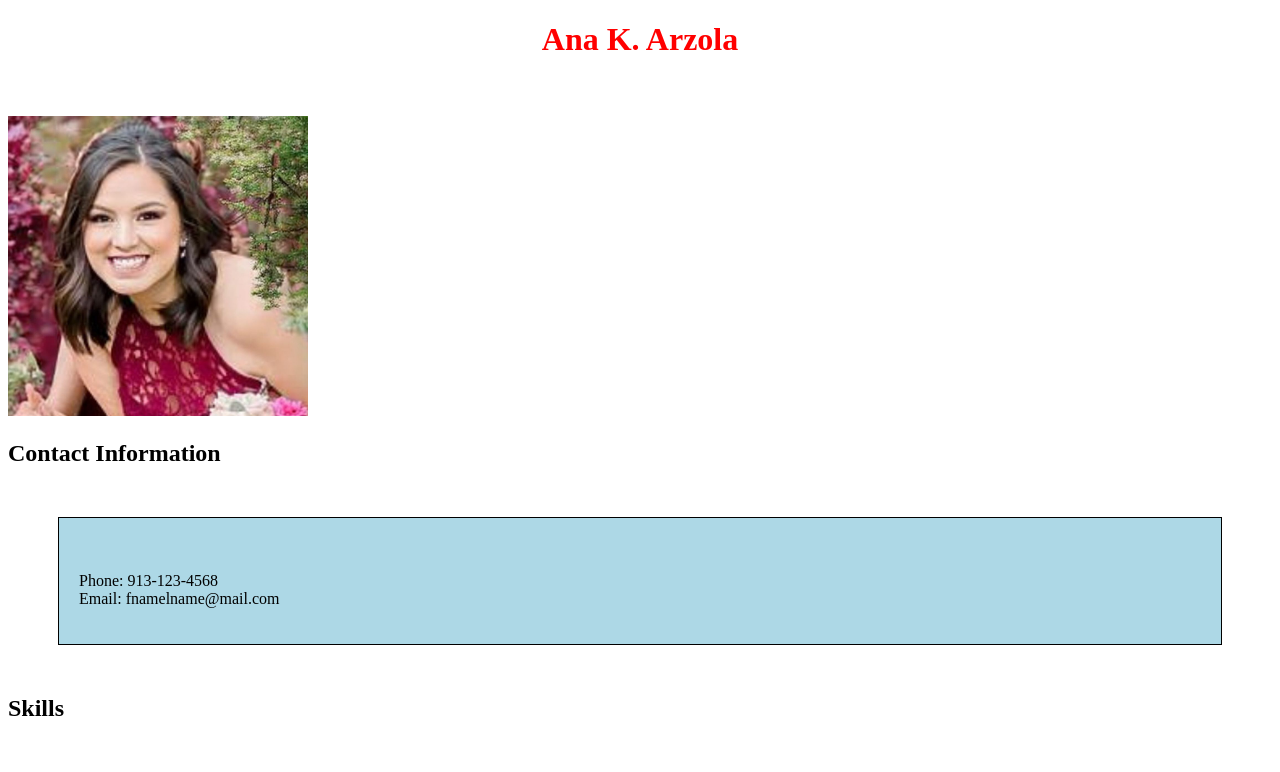
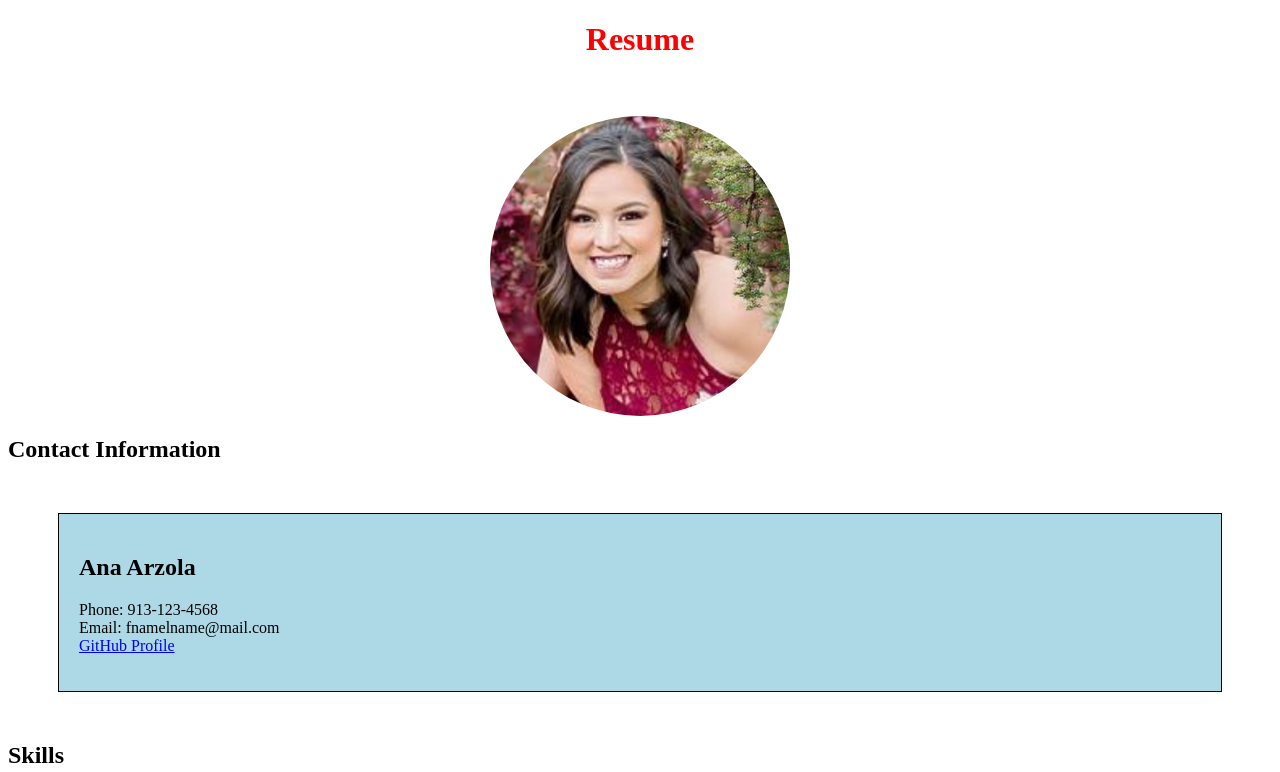
Before and after one commit to KC-LCW-Jan-23-Classroom/js-assignment-4-html-me-something-anaarzla, a website: page index.html in a window 1280 px wide. Shown: the top 772 px of the page. Drawn offline with Linux system fonts and the light colour scheme.

Commit message:
fourth commit

```diff
--- a/index.html
+++ b/index.html
@@ -8,21 +8,23 @@
    <body>
       <!-- Write your HTML in this file! -->
          <header>
-            <div class = 'name'> <h1 id = 'mainHeader'>Ana K. Arzola</h1></div>
+            <div class = 'name'> <h1 id = 'mainHeader'>Resume</h1></div>
          </header>
 
          <br>
          <br>
        <main>
 
-        <img src="images/headshot.jpg" alt="Ana Arzola Headshot" width="300" height="300">
+
+        <img src="images/headshot.jpg" alt="Ana Arzola Headshot" >
 
 
         <h2 id = 'cI'>Contact Information</h2>
         <div class = 'contact'>
-          <p>
-          <br>Phone:  913-123-4568
-          <br>Email:  fnamelname@mail.com </p>
+          <h2>Ana Arzola</h2>
+          <p>Phone:  913-123-4568
+          <br>Email:  fnamelname@mail.com
+          <br><a href = "https://github.com/anaarzla?tab=repositories "> GitHub Profile</a></p>
         </div>
 
         <h2 id = 'sK'>Skills</h2>
@@ -68,17 +70,17 @@
          <div class = 'workHistory'>
          <article>
            <h3>Turner Recreation Commission</h3>
-           <p>For some writers, it isn't getting the original words on paper that's the challenge, but rewriting the first and second drafts. Using the random paragraph generator can be a good way to get into a rewriting routine before beginning the project. In this case, you take the random paragraph and rewrite it so it retains the same meaning, but does so in a better and more concise way. Beginning the day doing this with a random paragraph can make the rewriting of an article, short story, or chapter of a book much easier than trying to begin directly with it.</p>
+           <p> Camp Counselor<br>I supervised and ensure the safety of children during activities and program hours. I was responbile for planning, coordinate, and lead age-appropriate recreational and educational activities, such as crafts, games, sports, and nature walks.I was also responible to foster a positive and inclusive environment by building relationships with campers and promoting teamwork.Ensure that facilities rules and policies are followed at all times and appropriately address any behavior concerns.I had to communicate regularly with parents and guardians about their child's progress and participation in the camp program. Administer first aid and respond to emergency situations as needed. Assist with meal and snack time, including ensuring any special dietary needs are met.Participate in staff meetings and training sessions to ensure a consistent and quality camp experience for all participants. Maintain a clean and organized camp environment, including equipment and facilities.Serve as a positive role model for campers, demonstrating respect, responsibility, and good decision-making.</p>
          </article>
 
          <article>
            <h3>Providence Medical Center</h3>
-           <p>For writers looking for a way to get their creative writing juices flowing, using a random paragraph can be a great way to do this. One of the great benefits of this tool is that nobody knows what is going to appear in the paragraph. This can be leveraged in a few different ways to force the writer to use creativity. For example, the random paragraph can be used as the beginning paragraph of a story that the writer must finish. I can also be used as a paragraph somewhere inside a short story, or for a more difficult creative challenge, it can be used as the ending paragraph. In every case, the writer is forced to use creativity to incorporate the random paragraph into the story.</p>
+           <p>Unit Secretary<br>As a hospital unit secretary I was responsible for providing administrative and clerical support to healthcare professionals in a hospital unit. The job responsibilities included managing patient records, scheduling appointments, organizing medical charts, processing medical orders, answering phone calls, managing patient flows, and coordinating with medical staff. I also maintained a professional and organized work environment that ensures efficient patient care. I was required to adhere to strict confidentiality policies and be able to communicate effectively with patients, healthcare professionals and visitors.</p>
          </article>
 
          <article class = 'funparagraph'>
-           <h3>Kansas City Kansas Public Library </h3>
-           <p id = 'testP'>There are a number of reasons you may need a block of text and when you do, a random paragraph can be the perfect solution. If you happen to be a web designer and you need some random text to show in your layout, a random paragraph can be an excellent way to do this. If you're a programmer and you need random text to test the program, using these paragraphs can be the perfect way to do this. Anyone who's in search of realistic text for a project can use one or more of these random paragraphs to fill their need.</p>
+           <h3>Current: Kansas City Kansas Public Library </h3>
+           <p id = 'testP'> Library Associate <br >My job duties included being responsible for helping library patrons find materials, checking out materials to them, and answering questions they may have about the library's resources. I am also responsible for shelving and organizing books and other library materials. Other duties may include managing library databases, maintaining technology equipment such as computers and printers, and assisting with programming and events. I work with a variety of patrons, including children, teens, adults, and seniors. I also communicate effectively and provide excellent customer service.</p>
          </article>
          </div>
 
--- a/styles.css
+++ b/styles.css
@@ -27,6 +27,11 @@
 .name{
     text-align: center;
 }
-#img{
+img{
     border-radius: 50%;
+    width: 300px;
+    height: 300px;
+    display: block;
+    margin-left: auto;
+    margin-right: auto;
 }
```
